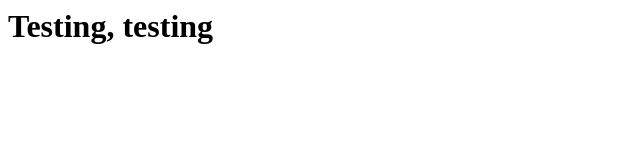
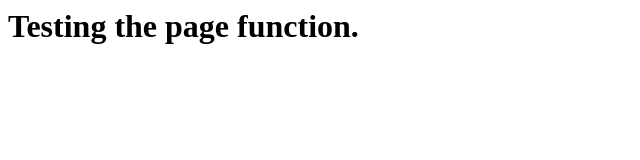
Before and after one commit to PeepeR19/peeper19.github.io, a plain HTML site: page index.html in a window 1280 px wide. Shown: the whole page, without its empty margins (0-640 px from the left). Drawn offline with Linux system fonts and the light colour scheme.

Commit message:
Update index.html
Testing to see if the page function works.

```diff
--- a/index.html
+++ b/index.html
@@ -1 +1 @@
-<h1>Testing, testing</h1>
+<h1>Testing the page function.</h1>
```
